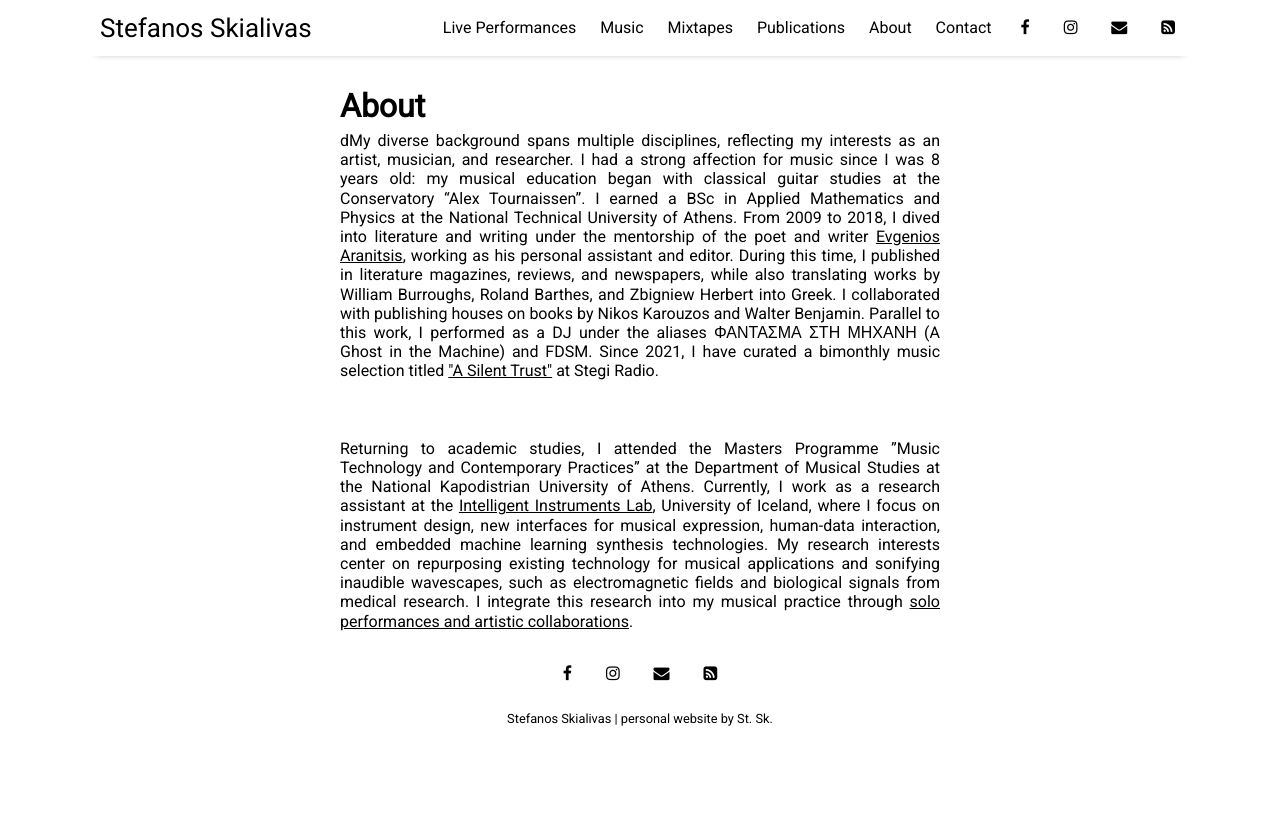
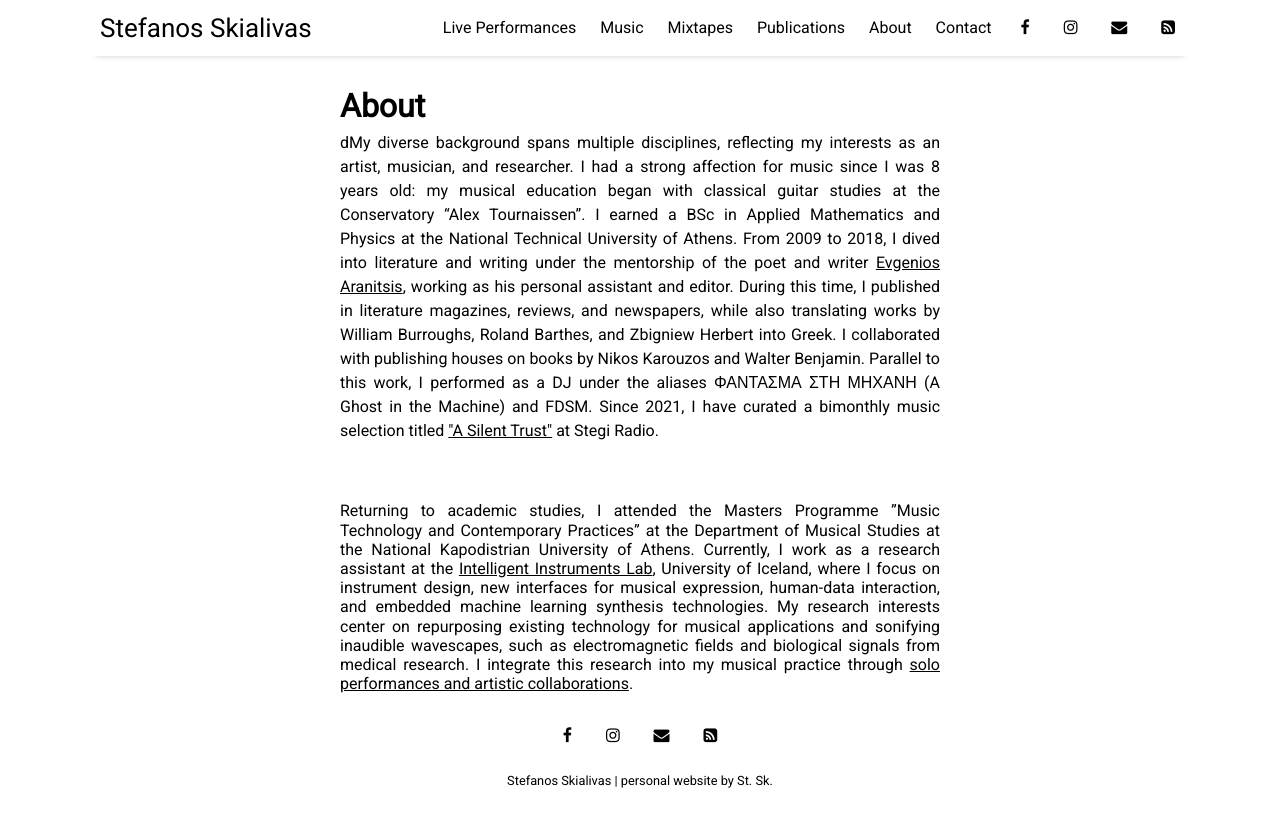
Before and after one commit to stefvasi/fdsm.github.io, a Jekyll site: the page built from pages/about.md, in a window 1280 px wide. Shown: the top 827 px of the page. Built offline with Jekyll 4.4.1, drawn with Linux system fonts in a browser that asks for light colours; nearby versions of some CDN libraries.

Commit message:
added images for post. changed line-height about pages

```diff
--- a/pages/about.md
+++ b/pages/about.md
@@ -5,7 +5,7 @@
 ---
 
 
-<div style="text-align: justify; line-height:1.2">
+<div style="text-align: justify; line-height:1.5">
 dMy diverse background spans multiple disciplines, reflecting my interests as an artist, musician, and researcher. I had a strong affection for music since I was 8 years old: my musical education began with classical guitar studies at the Conservatory “Alex Tournaissen”. I earned a BSc in Applied Mathematics and Physics at the National Technical University of Athens. From 2009 to 2018, I dived into literature and writing under the mentorship of the poet and writer <a href="https://en.wikipedia.org/wiki/Evgenios_Aranitsis">
 Evgenios Aranitsis</a>, working as his personal assistant and editor. During this time, I published in literature magazines, reviews, and newspapers, while also translating works by William Burroughs, Roland Barthes, and Zbigniew Herbert into Greek. I collaborated with publishing houses on books by Nikos Karouzos and Walter Benjamin. Parallel to this work, I performed as a DJ under the aliases ΦΑΝΤΑΣΜΑ ΣΤΗ ΜΗΧΑΝΗ (A Ghost in the Machine) and FDSM. Since 2021, I have curated a bimonthly music selection titled <a herf="https://stegi.radio/artist/stefanos-skialivas">"A Silent Trust"</a> at Stegi Radio.
 </div>
```
